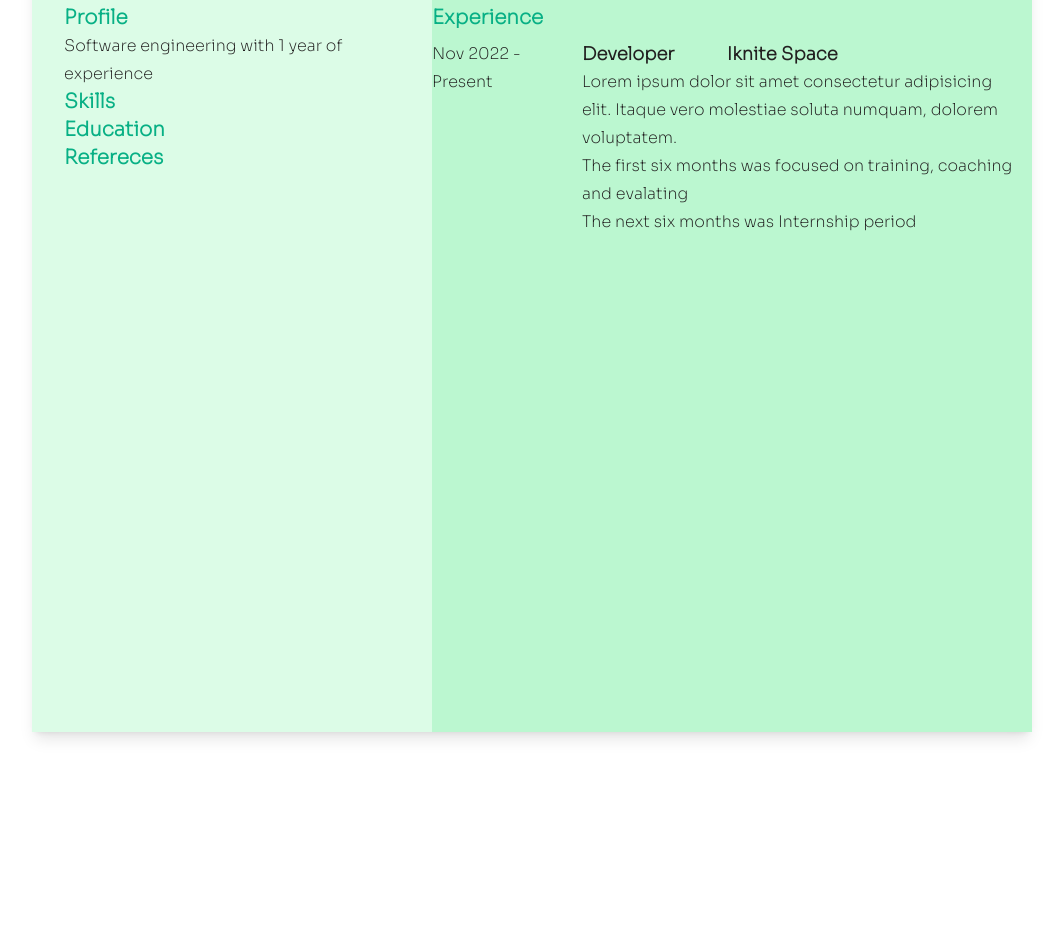
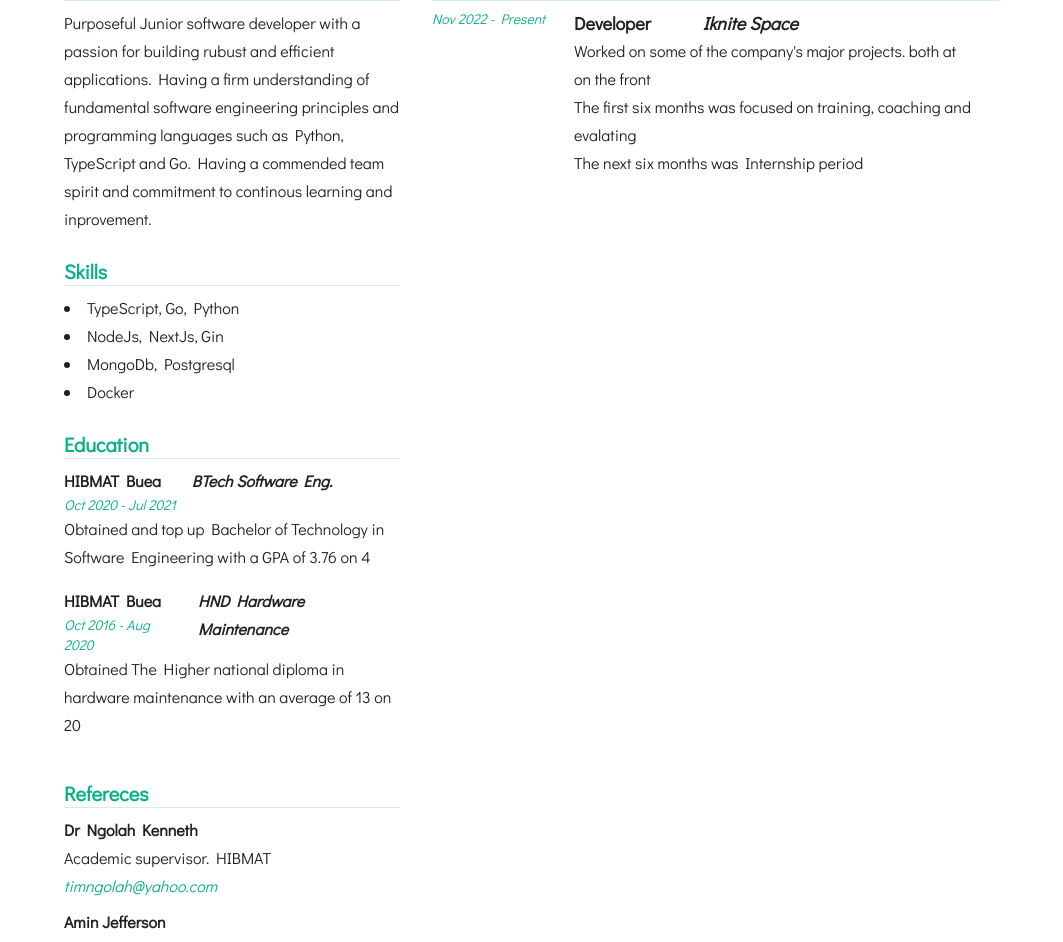
Before and after one commit to sambacarlson/sambacarlson, a Next.js app: page /resume in a window 1280 px wide. Shown: the part 284-1226 px from the top of the page, without its empty margins (108-1171 px from the left). Before the commit the page ends 1144 px from the top, so only its background shows below. Built offline with nearby package versions, Linux system fonts and the light colour scheme.

Commit message:
Minor updated

```diff
--- a/src/pages/resume.tsx
+++ b/src/pages/resume.tsx
@@ -1,4 +1,4 @@
-import { HiOutlineMail } from 'react-icons/hi'
+import { MdEmail } from 'react-icons/md'
 import { SiLinkedin } from 'react-icons/si'
 import { PiPhoneCallFill } from 'react-icons/pi'
 import { MdLocationOn } from 'react-icons/md'
@@ -15,13 +15,28 @@ interface Experience {
   }
 }
 
+interface Education {
+  date: string,
+  school: string,
+  degree: string,
+  details: string
+}
+
+interface Reference {
+  name: string,
+  org: string,
+  email: string
+}
+
+const profileText = "Purposeful Junior software developer with a passion for building rubust and efficient applications. Having a firm understanding of fundamental software engineering principles and programming languages such as Python, TypeScript and Go. Having a commended team spirit and commitment to continous learning and inprovement."
+
 const myExperience: Experience[] = [
   {
     date: "Nov 2022 - Present",
     title: "Developer",
     company: "Iknite Space",
     activities: {
-      overview: "Lorem ipsum dolor sit amet consectetur adipisicing elit. Itaque vero molestiae soluta numquam, dolorem voluptatem.",
+      overview: "Worked on some of the company's major projects. both at on the front ",
       highlights: [
         "The first six months was focused on training, coaching and evalating",
         "The next six months was Internship period",
@@ -30,10 +45,37 @@ const myExperience: Experience[] = [
   }
 ]
 
+const myEducation: Education[] = [
+  {
+    date: "Oct 2020 - Jul 2021",
+    school: "HIBMAT Buea",
+    degree: "BTech Software Eng.",
+    details: "Obtained and top up Bachelor of Technology in Software Engineering with a GPA of 3.76 on 4"
+  },
+  {
+    date: "Oct 2016 - Aug 2020",
+    school: "HIBMAT Buea",
+    degree: "HND Hardware Maintenance",
+    details: "Obtained The Higher national diploma in hardware maintenance with an average of 13 on 20"
+  }
+]
+
+const myReference:Reference[] = [
+  {
+    name: "Dr Ngolah Kenneth",
+    org: "Academic supervisor. HIBMAT",
+    email: "timngolah@yahoo.com"
+  },
+  {
+    name: "Amin Jefferson",
+    org: "Manager. Iknite Space",
+    email: "amin@iknite.studio"
+  }
+]
+
 export default function Resume() {
-  const profileText = "Software engineering with 1 year of experience"
   return (
-    <main className="flex flex-col items-center text-primary bg-emerald-50 w-full lg:max-w-[1000px] min-h-[1000px] md:mt-[1em] mx-auto md:mb-[8em] shadow-lg ">
+    <main className="flex flex-col items-center text-primary w-full lg:max-w-[1000px] min-h-[1000px] mx-auto font-gothic">
       <div className="flex flex-col w-full relative">
         <div className="md:absolute top-[3em] md:mr-4 pt-4 md:pt-0 flex justify-center md:w-[40%] bg-secondary md:bg-transparent" >
           <div className="overflow-hidden bg-stone-600 md:border-[0.4em] border-stone-600 w-[9em] h-[9em] md:h-[10em] md:w-[10em] rounded-full md:rounded-none z-10 ">
@@ -43,41 +85,61 @@ export default function Resume() {
         <div className="flex justify-center bg-secondary w-full h-[8em] border-b-[0.5em] border-b-stone-600">
           <div className="text-white md:absolute left-[40%] top-[3em] flex flex-col items-center md:items-start justify-center md:justify-start">
             <h1 className="text-xl md:text-3xl font-bold">Samba Carlson</h1>
-            <h3 className="font-bold text-base md:text-lg tracking-[0.3em]">SOFTWARE DEVELOPER</h3>
+            <h3 className="font-bold text-base md:text-md tracking-[0.5em]">SOFTWARE DEVELOPER</h3>
           </div>
         </div>
-        <div className="grid grid-cols-2 gap-x-8 md:absolute top-[9em] left-[40%] md:p-0">
-          <div className="flex flex-row gap-x-3 col-span-2 md:col-span-1 break-all"><span className="text-secondary pt-[0.4rem]"><HiOutlineMail /></span><p>sambacarlson@gmail.com</p></div>
+        <div className="grid grid-cols-2 gap-x-8 gap-y-2 md:gap-y-2 md:absolute top-[9.2em] left-[40%] p-4 md:p-0">
+          <div className="flex flex-row gap-x-3 col-span-2 md:col-span-1 break-all"><span className="text-secondary pt-[0.4rem]"><MdEmail /></span><p>sambacarlson@gmail.com</p></div>
           <div className="flex flex-row gap-x-3 col-span-2 md:col-span-1"><span className="text-secondary pt-[0.4rem]"><PiPhoneCallFill /></span><p>+237677964952</p></div>
           <div className="flex flex-row gap-x-3 col-span-2 md:col-span-1 break-all"><span className="text-secondary pt-[0.4rem]"><SiLinkedin /></span><p>linkedin.com/in/sambacarlson</p></div>
           <div className="flex flex-row gap-x-3 col-span-2 md:col-span-1"><span className="text-secondary pt-[0.4rem]"><MdLocationOn /></span><p>Molyko Buea</p></div>
         </div>
       </div>
-      <div className="grid grid-cols-5 w-full self-center h-full mt-[2em] md:mt-[7em] flex-1">
-        <div className="col-span-5 md:col-span-2 w-full flex flex-col p-4 md:p-8 bg-green-100">
+      <div className="grid grid-cols-5 w-full self-center h-full mt-0 md:mt-[6em] flex-1">
+        <div className="col-span-5 md:col-span-2 w-full flex flex-col p-4 md:p-8">
           <div className="hidden md:flex flex-col">
-            <h3 className="font-bold text-xl text-secondary">Profile</h3>
+            <h3 className="font-bold text-xl text-secondary border-b border-secondaryLight">Profile</h3>
+            <p className="my-2">{profileText}</p>
+          </div>
+          <div className="flex flex-col">
+            <h3 className="font-bold text-xl text-secondary mt-0 md:mt-4 border-b border-secondaryLight ">Skills</h3>
+            <ul className="my-2 list-inside list-disc">
+              <li>TypeScript, Go, Python</li>
+              <li>NodeJs, NextJs, Gin</li>
+              <li>MongoDb, Postgresql</li>
+              <li>Docker</li>
+            </ul>
+          </div>
+          <div className="flex flex-col">
+            <h3 className="font-bold text-xl text-secondary mt-8 md:mt-4 border-b border-secondaryLight">Education</h3>
+            <div className="flex flex-col my-2">
+              {
+                myEducation.map((ed: Education) => (
+                  <Education key={ed.school+ed.degree} edu={{date: ed.date, school: ed.school, degree: ed.degree, details:ed.details}} />
+                ))
+              }
+            </div>
+          </div>
+          <div className="flex flex-col">
+            <h3 className="font-bold text-xl text-secondary mt-8 md:mt-4 border-b border-secondaryLight">Refereces</h3>
+            <div className="my-2 flex-col space-y-2">
+              {
+                myReference.map((rf: Reference) => (
+                  <Reference key={rf.name+rf.email} reference={{name: rf.name, org: rf.org, email: rf.email}} />
+                ))
+              }
+            </div>
+          </div>
+        </div>
+        <div className="col-span-5 order-first md:order-last md:col-span-3 w-full p-4 md:p-8 md:pl-0">
+          <div className="flex md:hidden flex-col">
+            <h3 className="font-bold text-xl text-secondary border-b border-secondaryLight">Profile</h3>
             <p className="">{profileText}</p>
           </div>
-          <div className="flex flex-col">
-            <h3 className="font-bold text-xl text-secondary">Skills</h3>
-          </div>
-          <div className="flex flex-col">
-            <h3 className="font-bold text-xl text-secondary">Education</h3>
-          </div>
-          <div className="flex flex-col">
-            <h3 className="font-bold text-xl text-secondary">Refereces</h3>
-          </div>
-        </div>
-        <div className="col-span-5 order-first md:order-last md:col-span-3 w-full py-4 md:py-8 bg-green-200">
-          <div className="flex md:hidden flex-col">
-            <h3 className="font-bold text-xl text-secondary">Profile</h3>
-            <p className="">{profileText}</p>
-          </div>
-          <h3 className="font-bold text-xl text-secondary">Experience</h3>
+          <h3 className="font-bold text-xl text-secondary mt-8 md:mt-0 border-b border-secondaryLight">Experience</h3>
           <div className="flex flex-col space-y-4">
             {
-              myExperience.map(ex => (
+              myExperience.map((ex: Experience) => (
                 <Experience key={ex.date} exp={{ date: ex.date, title: ex.title, company: ex.company, activities: { overview: ex.activities.overview, highlights: [...ex.activities.highlights] } }} />
               ))
             }
@@ -91,9 +153,9 @@ export default function Resume() {
 const Experience = ({ exp }: { exp: Experience }) => {
   return (
     <div className="grid grid-cols-4 my-2">
-      <h4 className="col-span-4 md:col-span-1">{exp.date}</h4>
+      <em className="col-span-4 md:col-span-1 text-secondary text-sm">{exp.date}</em>
       <div className="col-span-4 md:col-span-3 flex flex-col">
-        <h4 className="font-bold text-lg">{exp.title} <span className="mx-4 md:mx-12">{exp.company}</span></h4>
+        <h4 className="font-bold text-lg">{exp.title} <span className="mx-4 md:mx-12 font-sm font-semibold italic">{exp.company}</span></h4>
         <p className="pr-4 md:pr-8 ">{exp.activities.overview}</p>
         <ul className="">
           {exp.activities.highlights.map((item: string) => (
@@ -104,3 +166,29 @@ const Experience = ({ exp }: { exp: Experience }) => {
     </div>
   )
 }
+
+const Education = ({ edu }: { edu: Education }) => {
+  return (
+    <div className="flex flex-col mb-4">
+      <div className="flex flex-row space-x-4">
+        <div className="flex flex-col">
+          <h4 className="font-bold">{edu.school}</h4>
+          <em className="text-sm text-secondary">{edu.date}</em>
+        </div>
+        <h4 className="font-sm font-semibold italic">{edu.degree}</h4>
+      </div>
+      <p className="">{edu.details}</p>
+    </div>
+  )
+}
+
+const Reference =({reference}: {reference: Reference}) => {
+  console.log("name", reference.name)
+  return (
+    <div className="flex flex-col">
+      <h5 className="font-bold">{reference.name}</h5>
+      <p className="">{reference.org}</p>
+      <em className="text-secondary">{reference.email}</em>
+    </div>
+  )
+}
--- a/src/styles/globals.css
+++ b/src/styles/globals.css
@@ -1,6 +1,9 @@
+@import url('https://fonts.googleapis.com/css2?family=Didact+Gothic&display=swap');
+
 @tailwind base;
 @tailwind components;
 @tailwind utilities;
+
 
 /* :root {
   --foreground-rgb: 0, 0, 0;
--- a/tailwind.config.js
+++ b/tailwind.config.js
@@ -15,6 +15,7 @@ module.exports = {
       colors: {
         primary: "#222020",
         secondary: "#08b085",
+        secondaryLight: "#08b08530"
       },
       dropShadow: {
         light: "-2px -2px 5px rgba(0, 0, 0, 0.3)",
@@ -23,6 +24,9 @@ module.exports = {
           // "0px 0px 10px rgba(200, 200, 200, 0.5)",
         ],
       },
+      fontFamily: {
+        gothic: ['Didact Gothic', 'sans-serif']
+      }
     },
   },
   plugins: [],
```
